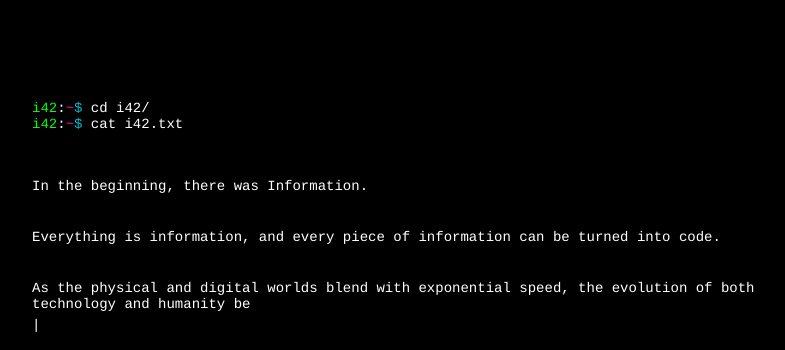
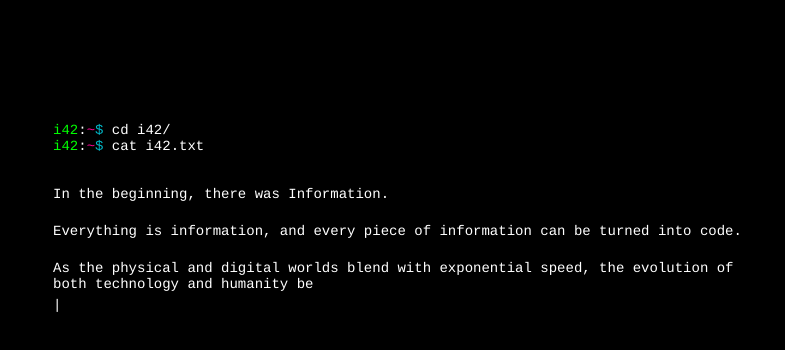
Before and after one commit to i42com/i42, a plain HTML site: page index.html in a window 1280 px wide. Shown: the whole page, without its empty margins (233-1018 px from the left). Drawn offline with nearby package versions, Linux system fonts and the light colour scheme.

Commit message:
Add files via upload

```diff
--- a/index.css
+++ b/index.css
@@ -1,19 +1,35 @@
+* {
+  box-sizing: border-box;
+  margin: 0;
+  padding: 0;
+}
+
 :root {
   background-color: #000 !important;
 }
 
+html {
+  font-size: 14px;
+}
+
 body {
-	background-color: #000
+  background-color: #000;
 }
 
 #console {
   font-family: courier, monospace;
   color: #fff;
-	width:750px;
-	margin-left:auto;
-	margin-right:auto;
-	margin-top:100px;
-	font-size:14px;
+  max-width: 750px;
+  width: 100%;
+  margin: 7.2rem auto auto;
+  font-size: 1rem;
+  padding: 1.5rem;
+}
+
+@media all and (max-width: 720px) {
+  #console {
+    margin-top: 3rem;
+  }
 }
 
 a {
@@ -37,12 +53,18 @@ a {
   animation: change 1s;
 }
 
-#op{
-    	color: #888888
+#op {
+  color: #888888;
 }
 
 @keyframes change {
-    	0%  { color:  #0f0; }
-    	50% { color:  #0f0; }
-    	99% { color: black; }
+  0% {
+    color: #0f0;
   }
+  50% {
+    color: #0f0;
+  }
+  99% {
+    color: black;
+  }
+}
```
Lines whose indentation alone changed are shown as unchanged.
